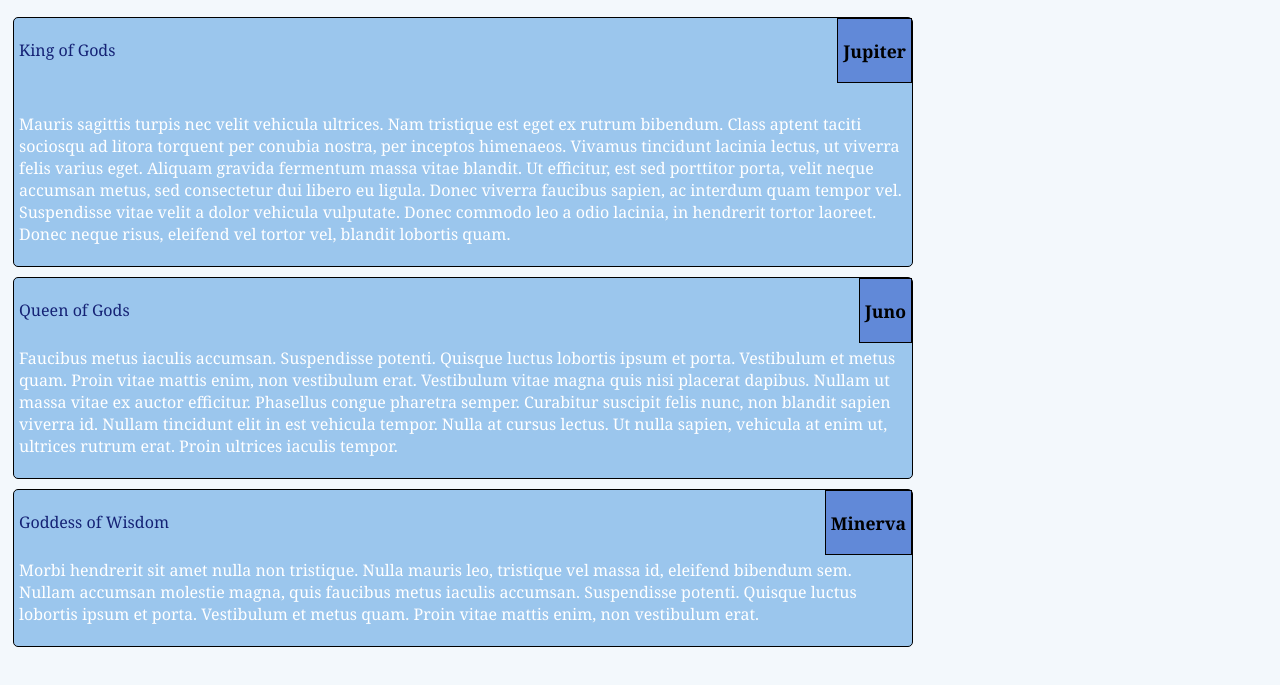
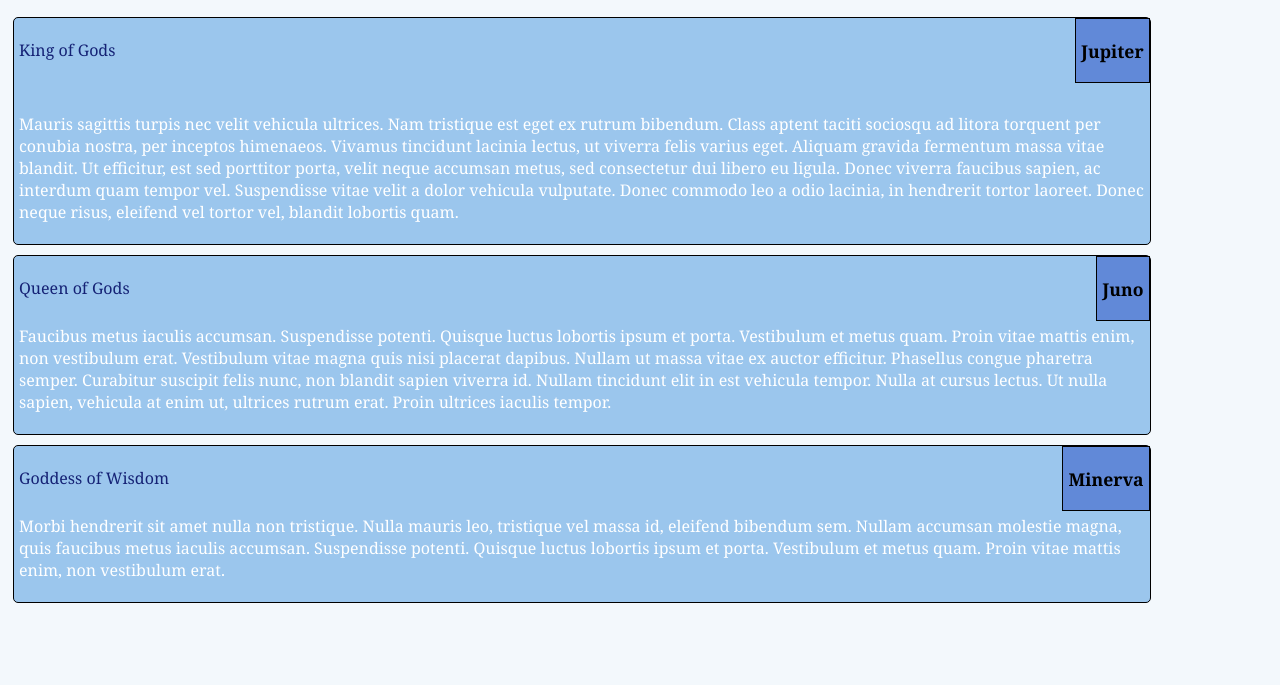
Before and after one commit to Reztocha/mod2assign, a plain HTML site: page index.html in a window 1280 px wide. Shown: the part 49-734 px from the top of the page. Drawn offline with Linux system fonts and the light colour scheme.

Commit message:
Section sizing - Percentages
Made the width a percentage. More responsive and appealing, visually.

```diff
--- a/stylesheets/style.css
+++ b/stylesheets/style.css
@@ -22,7 +22,7 @@ section, .title {
 }
 section {
 	background-color: rgba(23, 123, 212, 0.4);
-	width: 300px;
+	width: 90%;
 	float: left;
 	margin: 5px;
 	border-radius: 5px;
@@ -38,7 +38,7 @@ section p:nth-child(2) {
 /*Medium sized Devices*/
 @media (min-width: 768px) and (max-width: 991px) {
 	section {
-		width: 200px;
+		width: 30%;
 	}
 }
 
@@ -48,6 +48,6 @@ section p:nth-child(2) {
 		font-size: 140%;
 	}
 	section {
-		width: 900px;
+		width: 90%;
 	}
 }
```
